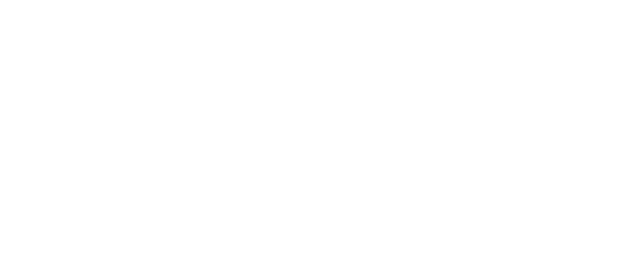
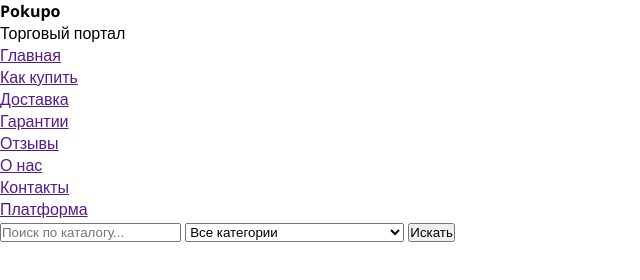
Before and after one commit to Aksnv/pokupo_shop_content, a plain HTML site: page pages/how-to-buy.html in a window 1280 px wide. Shown: the whole page, without its empty margins (0-640 px from the left). Drawn offline with nearby package versions, Linux system fonts and the light colour scheme.

Commit message:
Подготовлена разметка разделов header и search для страницы Как купить

```diff
--- a/pages/how-to-buy.html
+++ b/pages/how-to-buy.html
@@ -27,6 +27,48 @@
   <link rel="stylesheet" href="../styles/styles.css">
 </head>
 <body>
-
+  <header class="page-header">
+    <div class="container">
+      <div class="page-header__logo"></div>
+      <div class="page-header__header">
+        <strong>Pokupo</strong>
+        <p>Торговый портал</p>
+      </div>
+      <div class="page-header__login"></div>
+      <div class="page-header__cart"></div>
+      <nav class="page-header__menu">
+        <ul>
+          <li><a href="">Главная</a></li>
+          <li><a href="">Как купить</a></li>
+          <li><a href="">Доставка</a></li>
+          <li><a href="">Гарантии</a></li>
+          <li><a href="">Отзывы</a></li>
+          <li><a href="">О нас</a></li>
+          <li><a href="">Контакты</a></li>
+        </ul>
+      </nav>
+      <div class="page-header__platform">
+        <a href="">Платформа</a>
+      </div>
+    </div>
+  </header>
+  <section class="page-search">
+    <form name="search-form" action="#" method="post">
+      <input type="search" name="search-field" placeholder="Поиск по каталогу...">
+      <select>
+        <option>Все категории</option>
+        <option>Компьютерная техника</option>
+        <option>Бытовая техника и электроника</option>
+        <option>Телефоны и связь</option>
+        <option>Фото и оптика</option>
+        <option>Одежда, обувь и аксессуары</option>
+        <option>Праздники и подарки</option>
+        <option>Книги, учебники и журналы</option>
+        <option>Мебель, интерьер и обиход</option>
+        <option>Другое</option>
+      </select>
+      <input type="submit" name="search-button" value="Искать">
+    </form>
+  </section>
 </body>
 </html>
```
